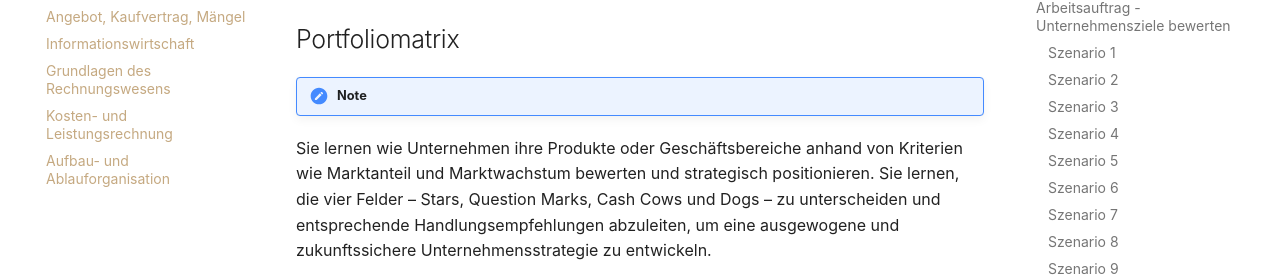
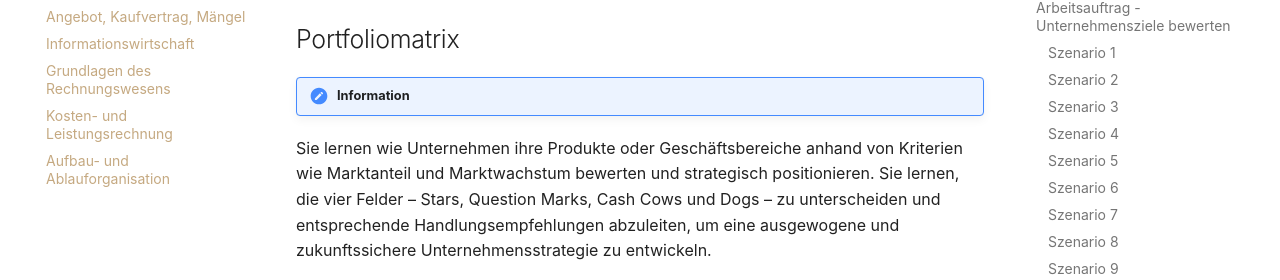
Before and after one commit to herr-nm/MMBbS_Foerderkurs, an MkDocs documentation site: the page built from docs/marketing.md, in a window 1280 px wide and 900 px high, scrolled down 2077 px. Shown: the part 172-452 px from the top of the window. Built offline with MkDocs 1.6.1 and Material for MkDocs 9.7.7, drawn with Linux system fonts in a browser that asks for light colours; comment, search, counter and statistics services are not loaded.

Commit message:
Anpassung Infobox

```diff
--- a/docs/marketing.md
+++ b/docs/marketing.md
@@ -68,7 +68,8 @@ Ordnen Sie den Szenarien zu, ob es sich um konkurrierende, indifferente oder kom
 
 ## Portfoliomatrix
 
-!!! note
+!!! note "Information"
+
    Sie lernen wie Unternehmen ihre Produkte oder Geschäftsbereiche anhand von Kriterien wie Marktanteil und Marktwachstum bewerten und strategisch positionieren. Sie lernen, die vier Felder – Stars, Question Marks, Cash Cows und Dogs – zu unterscheiden und entsprechende Handlungsempfehlungen abzuleiten, um eine ausgewogene und zukunftssichere Unternehmensstrategie zu entwickeln.
 
 ### Exkurs - Portfoliomatrix
```
